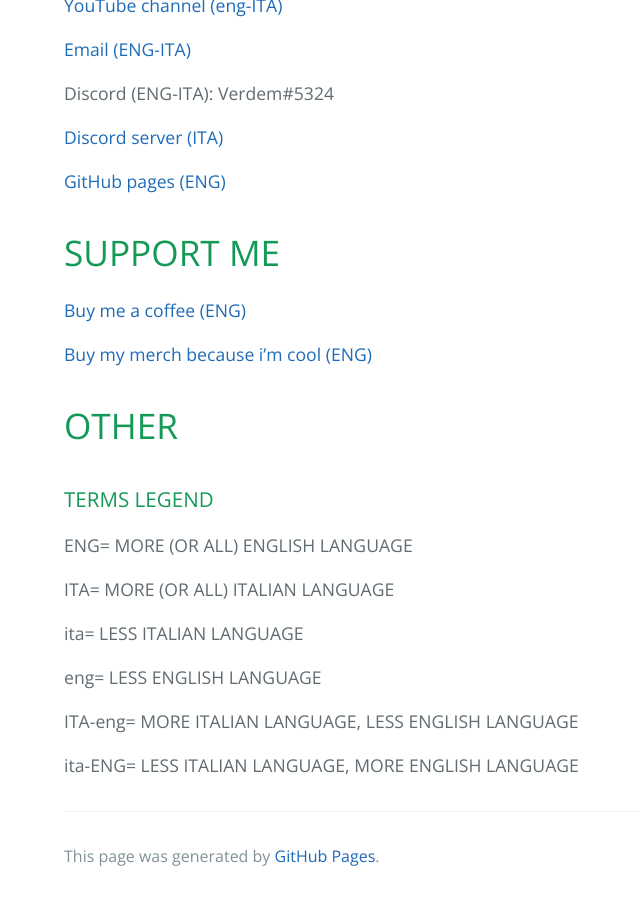
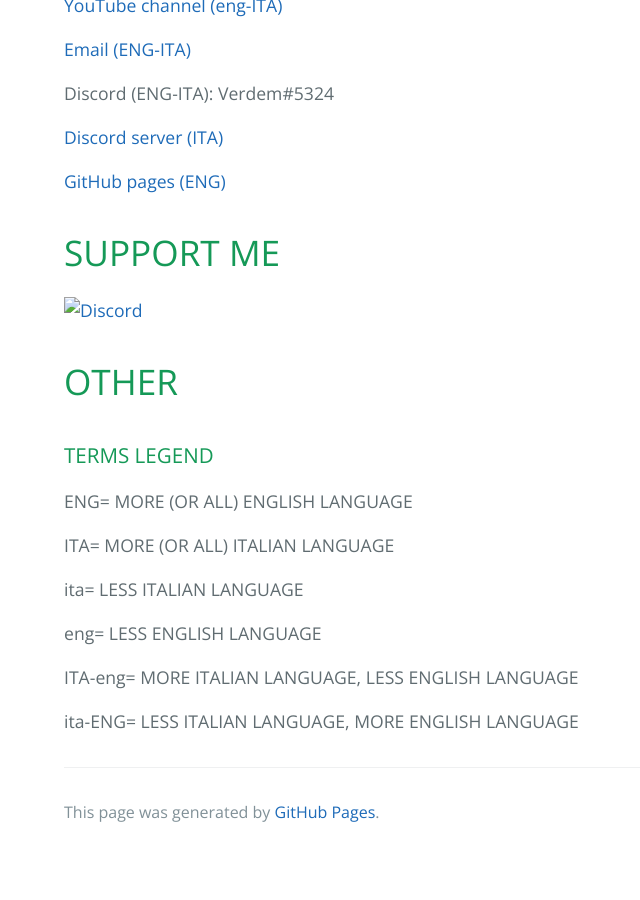
Before and after one commit to Verdem-crypto/verdem-crypto.github.io, a Jekyll site: the page built from index.md, in a window 1280 px wide and 900 px high, scrolled down 2663 px. Shown: the whole window, without its empty margins (160-800 px from the left). Built offline with Jekyll 4.4.1, drawn with Linux system fonts in a browser that asks for light colours; our own code applies the rules of GitHub Pages for plain Markdown files; after the commit the page ends 3519 px from its top, so only the background shows below that.

Commit message:
Update index.md

```diff
--- a/index.md
+++ b/index.md
@@ -69,9 +69,7 @@
 
 # SUPPORT ME
 
-[Buy me a coffee (ENG)](http://www.buymeacoffee.com/Verdem)
-
-[Buy my merch because i'm cool (ENG)](http://teespring.com/stores/verdem)
+[![Discord](https://cdn.buymeacoffee.com/buttons/v2/default-yellow.png)](https://www.buymeacoffee.com/Verdem)
 
 # OTHER
 
```
